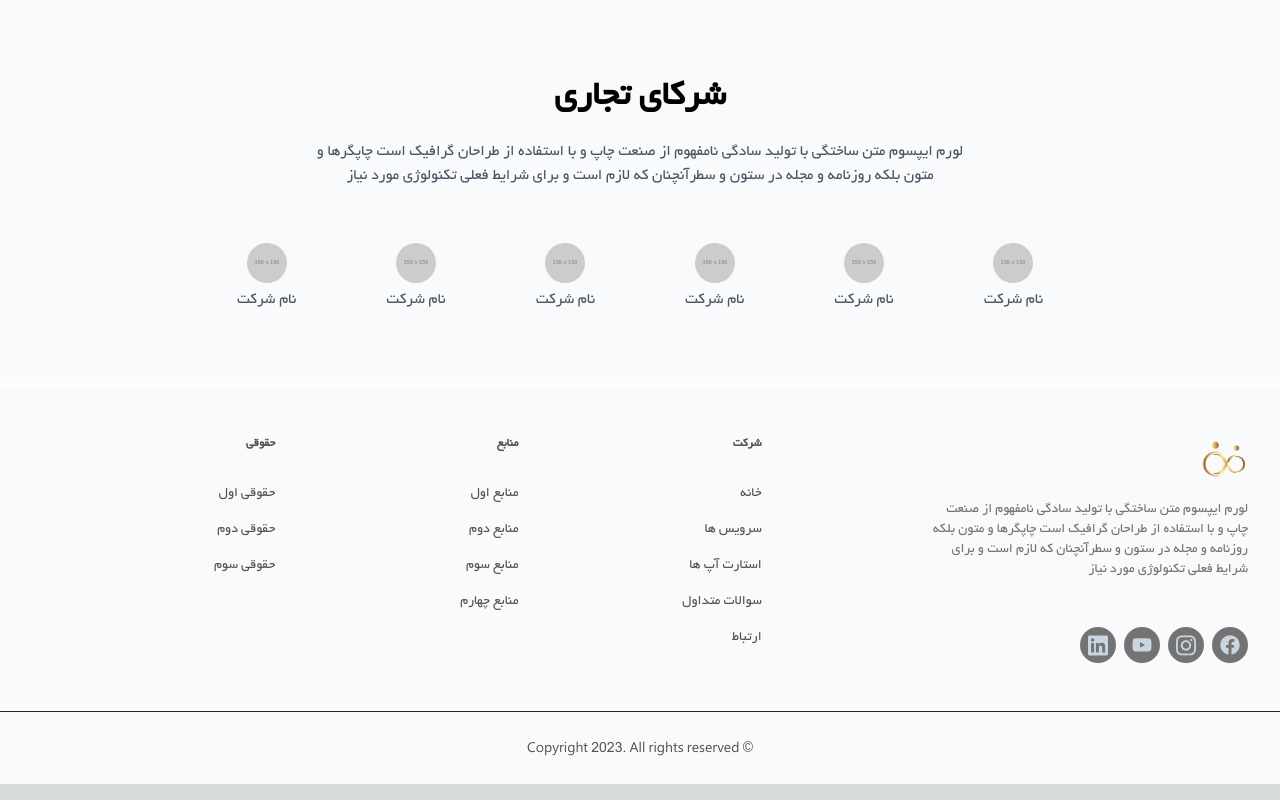
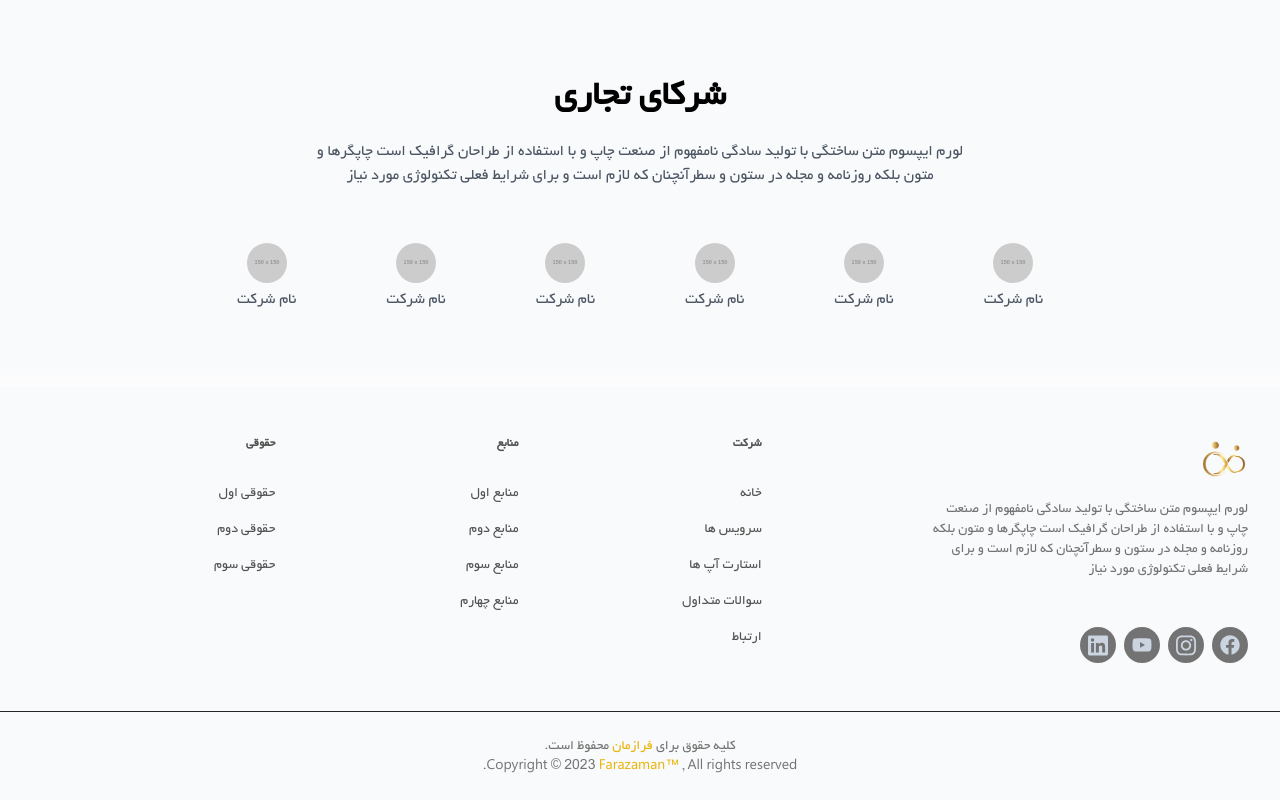
Before and after one commit to sajjad5221/farazaman, a Next.js app: page / in a window 1280 px wide. Shown: the part 5249-6049 px from the top of the page. Built offline with nearby package versions, Linux system fonts and the light colour scheme.

Commit message:
Change copyright.

```diff
--- a/Components/footer/Footer.tsx
+++ b/Components/footer/Footer.tsx
@@ -162,13 +162,22 @@ export default function Footer() {
         </div>
       </div>
 
-      <div className="text-neutral-500 mx-auto max-w-7xl px-2 sm:px-6 lg:px-8 p-6 text-center border-t border-neutral-800">
-        <Link
-          href="/"
-          className="text-neutral-600 dark:text-neutral-300 text-sm hover:underline underline-offset-4 transition duration-300"
-        >
-          &copy; Copyright {new Date().getFullYear()}. All rights reserved
-        </Link>
+      <div className="flex-col text-neutral-500 mx-auto max-w-7xl px-2 sm:px-6 lg:px-8 p-6 text-center border-t border-neutral-800">
+        <p className="text-sm">
+          کلیه حقوق برای{" "}
+          <Link href={"/"} className="text-yellow-500">
+            فرازمان
+          </Link>{" "}
+          محفوظ است.
+        </p>
+        <p className="text-sm">
+          Copyright &copy; {new Date().getFullYear()}{" "}
+          <Link className="text-yellow-500" href={"/"}>
+            {" "}
+            Farazaman&trade;
+          </Link>{" "}
+          , All rights reserved.
+        </p>
       </div>
     </footer>
   );
```
